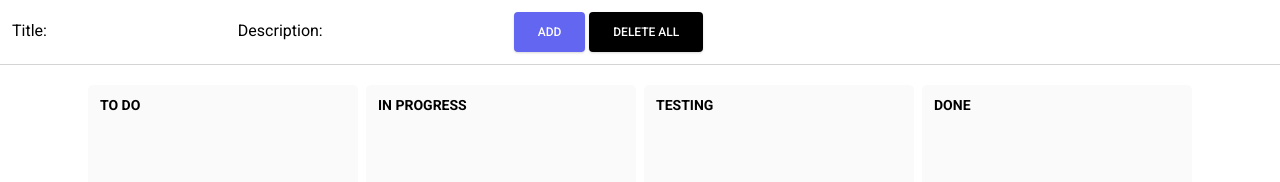
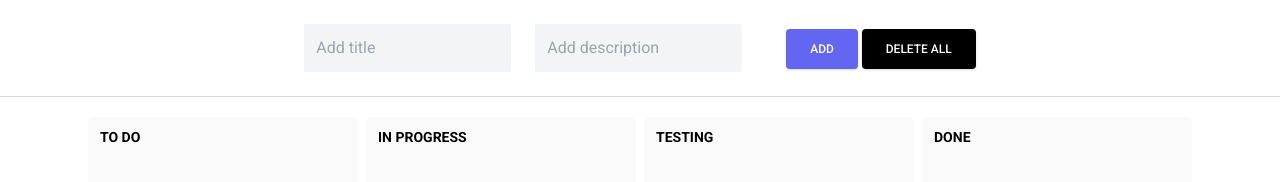
Before and after one commit to chas-academy/u06-trello-clone-EnzoBomark, a plain HTML site: page public/index.html in a window 1280 px wide. Drawn offline with nearby package versions, Linux system fonts and the light colour scheme.

Commit message:
Update header

```diff
--- a/public/index.html
+++ b/public/index.html
@@ -12,12 +12,10 @@
 
     <!-- Header elements -->
     <header>
-        <div class="controls p-3">
+        <div class="controls p-6 flex justify-center">
             <form class="form-inline">
-                <label for="titleInput">Title:</label>
-                <input class="" type="text" name="title" id="titleInput" autocomplete="off">
-                <label for="descriptionInput">Description:</label>
-                <input class="" type="text" name="description" id="descriptionInput" autocomplete="off">
+                <input class="p-3 rounded-sm mr-5 bg-gray-100" type="text" name="title" id="titleInput" autocomplete="off" placeholder="Add title">
+                <input class="p-3 rounded-sm mr-10 bg-gray-100" type="text" name="description" id="descriptionInput" autocomplete="off" placeholder="Add description">
                 <button class="inline-block px-6 py-2 text-xs font-medium leading-6 text-center text-white uppercase transition bg-indigo-500 rounded shadow ripple hover:shadow-lg hover:bg-indigo-600 focus:outline-none" id="add">Add</button>
                 <button class="inline-block px-6 py-2 text-xs font-medium leading-6 text-center text-white uppercase transition bg-black rounded shadow ripple waves-light hover:shadow-lg focus:outline-none hover:bg-black" id="deleteAll">Delete All</button>
             </form>
```
